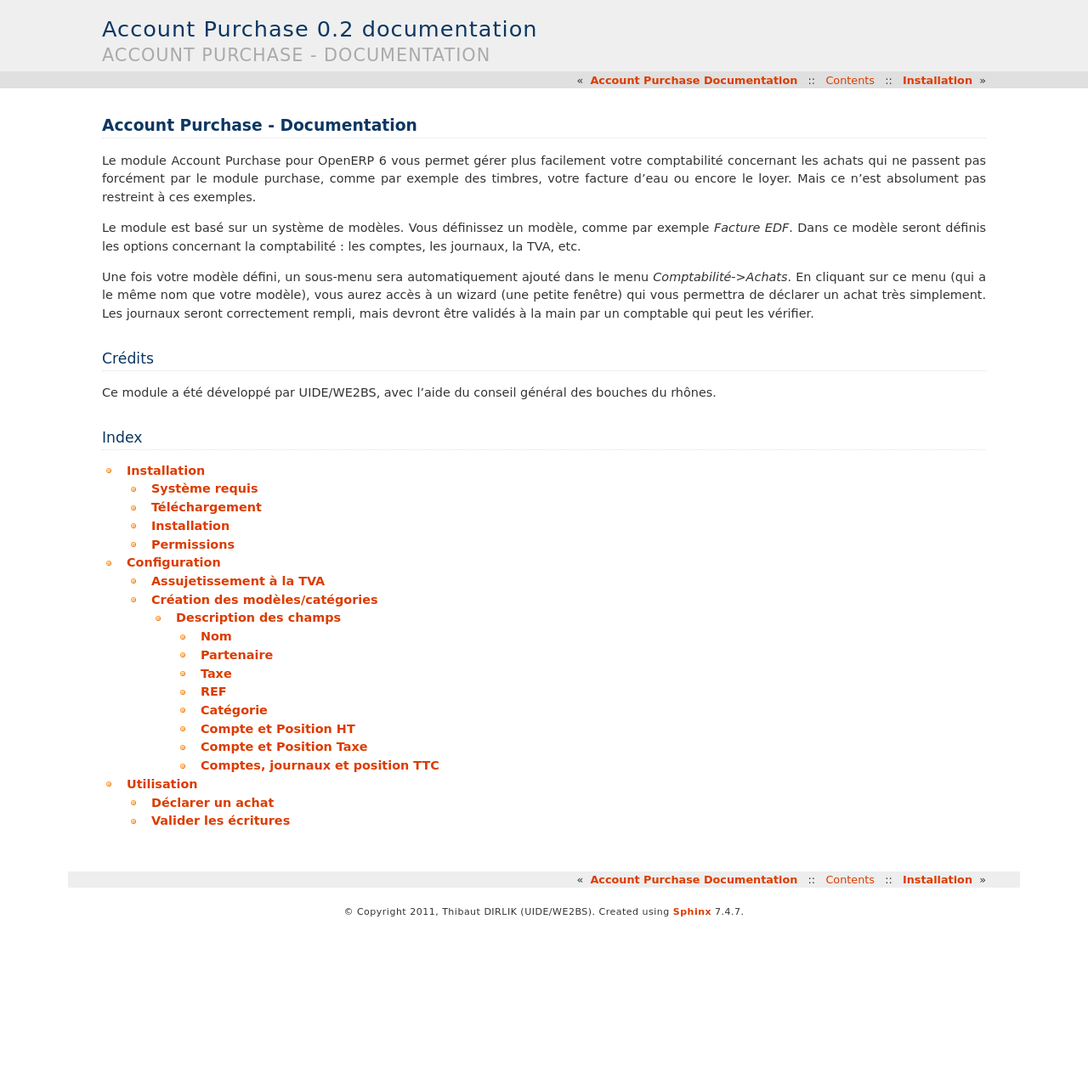
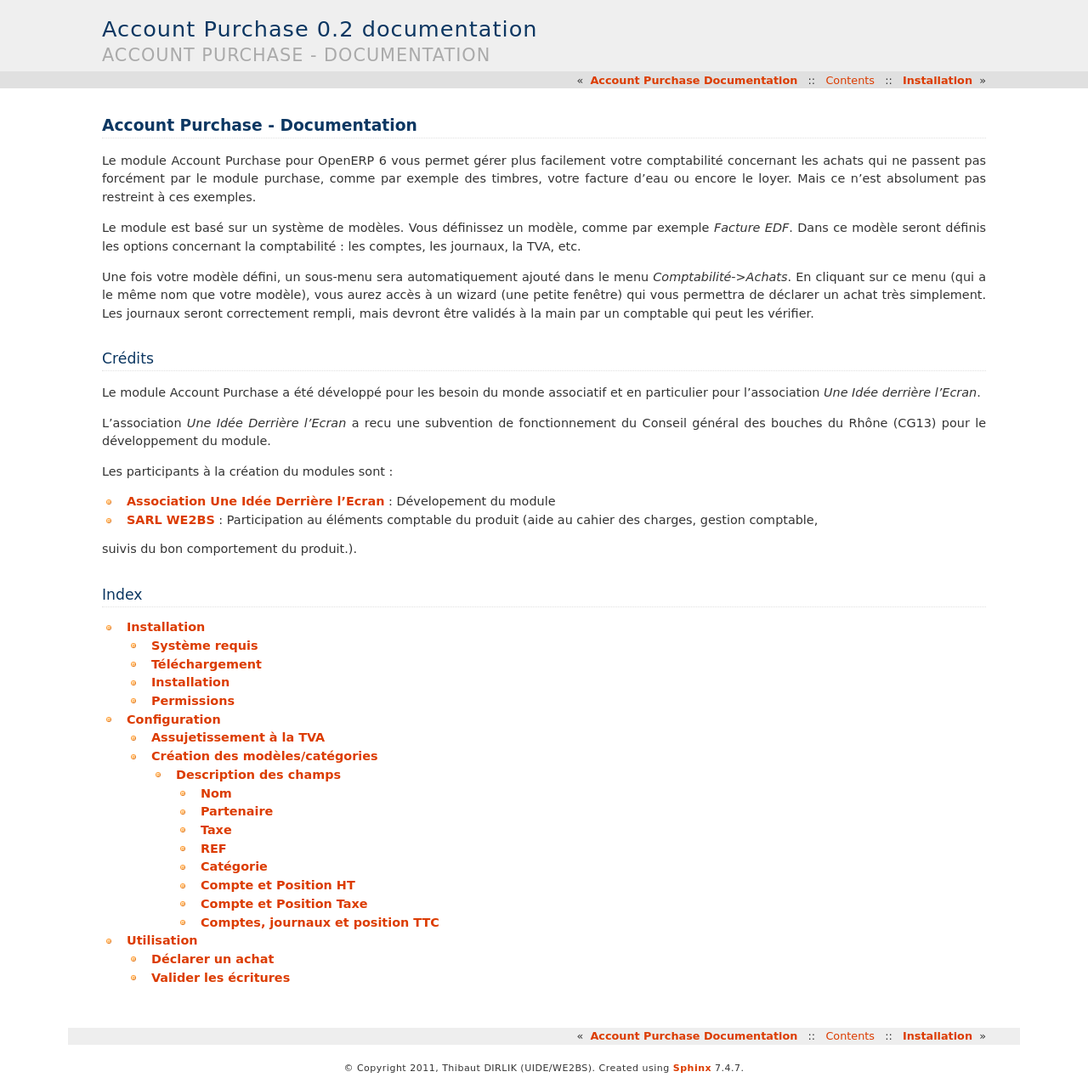
Before and after one commit to WE2BS/openerp-account-purchase, a Sphinx documentation site: the page built from account_purchase/doc/source/fr/index.rst, in a window 1280 px wide. Shown: the whole page at 85% size. Built offline with Sphinx 7.4.7, drawn with Linux system fonts in a browser that asks for light colours; before the commit the page ends 1090 px from its top, so only the background shows below that.

Commit message:
Updated module description.

```diff
--- a/account_purchase/doc/source/fr/index.rst
+++ b/account_purchase/doc/source/fr/index.rst
@@ -17,7 +17,20 @@
 Crédits
 -------
 
-Ce module a été développé par UIDE/WE2BS, avec l'aide du conseil général des bouches du rhônes.
+Le module Account Purchase a été développé pour les besoin du monde associatif et en particulier pour
+l'association *Une Idée derrière l'Ecran*.
+
+L'association *Une Idée Derrière l'Ecran* a recu une subvention de fonctionnement du Conseil général
+des bouches du Rhône (CG13) pour le développement du module.
+
+Les participants à la création du modules sont :
+
+* `Association Une Idée Derrière l'Ecran`_ : Dévelopement du module
+* `SARL WE2BS`_ : Participation au éléments comptable du produit (aide au cahier des charges, gestion comptable,
+suivis du bon comportement du produit.).
+
+.. _Association Une Idée Derrière l'Ecran: http://www.idee-ecran.org
+.. _SARL WE2BS: http://www.we2bs.com
 
 Index
 -----
```
Also changed, not shown: 2 other files.
